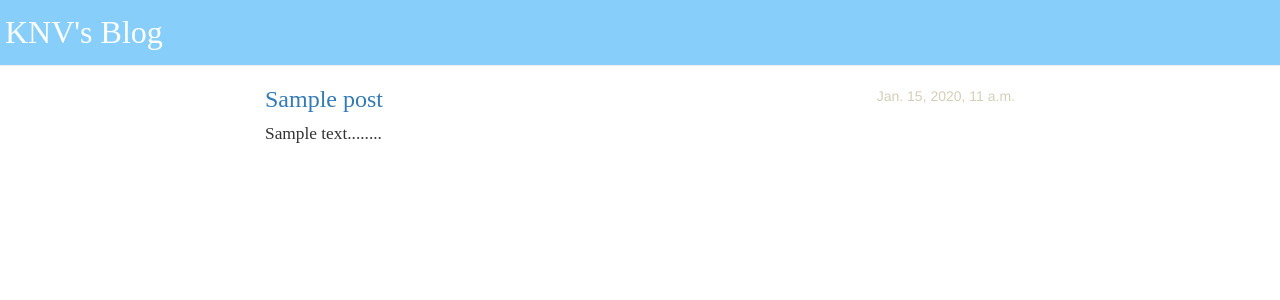
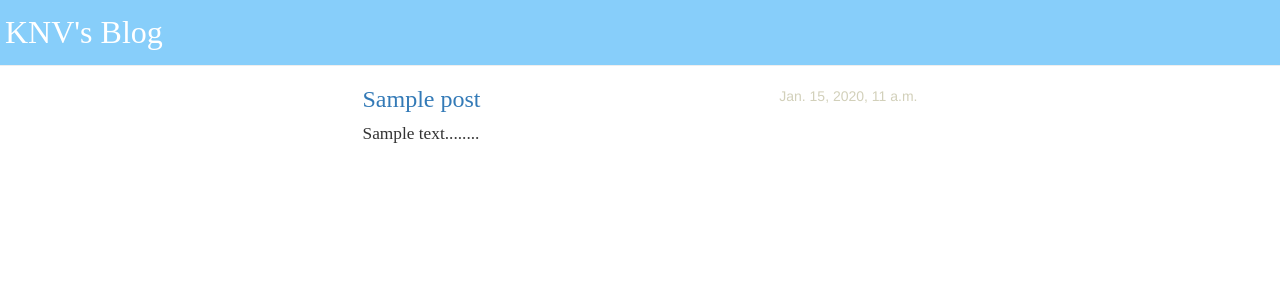
Before and after one commit to GA1/knv-blog, a Django app: page / in a window 1280 px wide. Shown: the top 300 px of the page. Run offline with Django 3.2, Linux system fonts and the light colour scheme; tables that the repository leaves empty hold one stand-in row (values such as "Sample post"); some libraries are stand-ins or nearby versions; some web fonts are replaced.

Commit message:
Narrow the blog

```diff
--- a/blog/templates/blog/base.html
+++ b/blog/templates/blog/base.html
@@ -14,7 +14,7 @@
 	    <div id="content-div">
 	    	<div class="container">
 		        <div class="row">
-		            <div class="col-md-8 col-md-offset-2">
+		            <div class="col-md-6 col-md-offset-3">
 			            {% block content %}
 			            {% endblock %}
 		            </div>
--- a/blog/views.py
+++ b/blog/views.py
@@ -7,7 +7,6 @@ def post_list(request):
     posts = Post.objects.all().order_by('published_date')
     for post in posts:
     	post.text = post.text[:100] + "......."
-    	print(post.text)
     return render(request, 'blog/post_list.html', {'posts':posts})
 
 def post(request, title):
```
